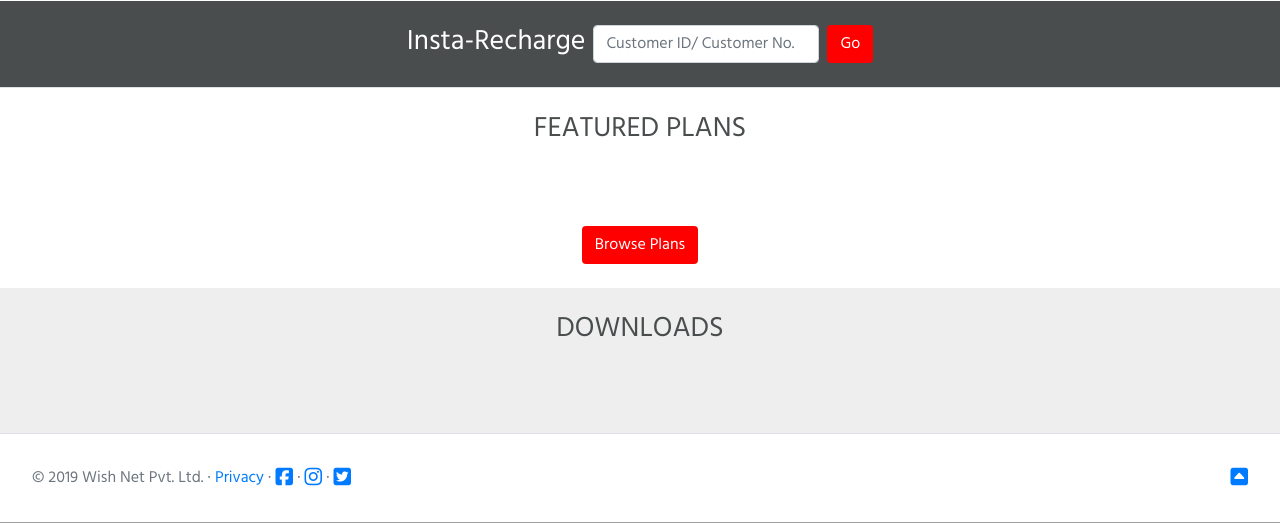
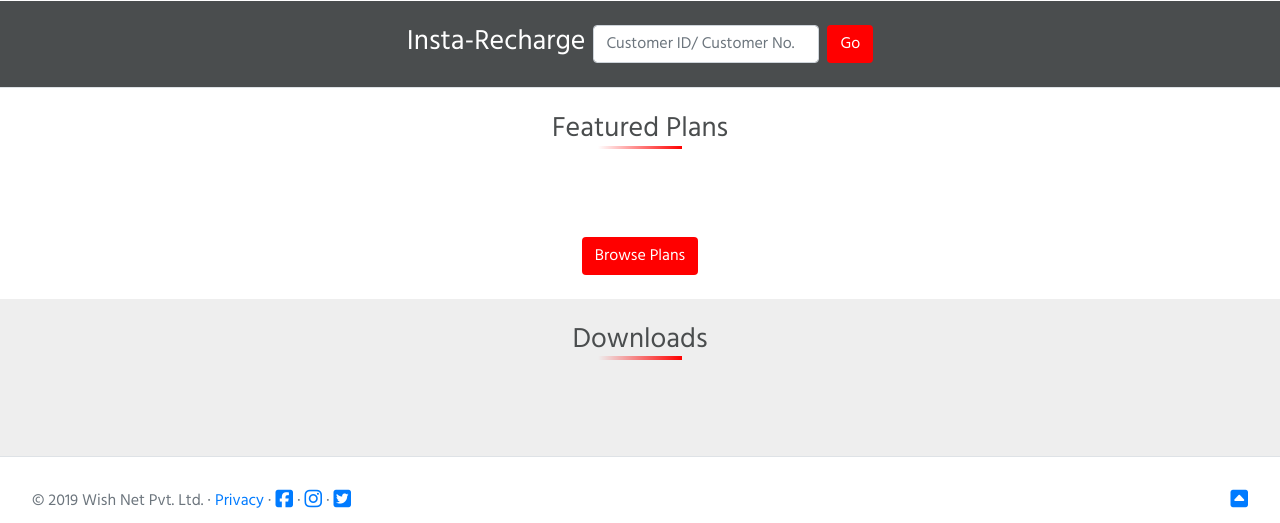
Before and after one commit to soumya707/wishnet-in, a Flask app: template website/templates/index.html in a window 1280 px wide. Shown: the part 622-1145 px from the top of the page. Run offline with Flask 2, Linux system fonts and the light colour scheme; the template is opened without the code that fills it: values that come from a table or form of the project are taken from there, others are empty; parts of the project's set-up code (start-up, migrations or seed data) failed here and were passed over; some libraries are stand-ins or nearby versions; grey boxes are pictures that could not be loaded.

Commit message:
chore: update styling

```diff
--- a/website/static/css/style.css
+++ b/website/static/css/style.css
@@ -10,9 +10,16 @@ body {
 }
 
 .heading-underline {
-    height:0.2rem;
-    width:3%;
+    height: 0.2rem;
+    width: 2em;
     background-image: linear-gradient(to right, transparent, red);
+}
+
+.index-heading-underline {
+    height: 0.2rem;
+    width: 3em;
+    background-image: linear-gradient(to right, transparent, red);
+    margin: 0 auto;
 }
 
 /* LAYOUT */
--- a/website/templates/contact.html
+++ b/website/templates/contact.html
@@ -8,7 +8,7 @@
 <div class="container p-3">
 
   <h2 class="pb-3">Headquarters
-    <div style="height:0.2rem;width:3%;background-image: linear-gradient(to right, transparent, red);"></div>
+    <div class="heading-underline"></div>
   </h2>
 
   <div class="card-deck">
@@ -34,7 +34,7 @@
 <div class="container p-3">
 
   <h2 class="pb-3">Our regional offices
-    <div style="height:0.2rem;width:3%;background-image: linear-gradient(to right, transparent, red);"></div>
+    <div class="heading-underline"></div>
   </h2>
 
   <div class="card-deck">
--- a/website/templates/index.html
+++ b/website/templates/index.html
@@ -69,9 +69,9 @@
     <div class="col-sm-6 {{ loop.cycle('service-odd', 'service-even')}}">
       <img src="{{ url_for('static', filename='img/{}.svg'.format(service.logo_id)) }}"
            class="service-img">
-      <h1 class="service-name" align="center">{{ service.name }}</h1>
+      <h1 class="service-name">{{ service.name }}</h1>
       <h5>
-        <p class="service-desc" align="center">{{ service.features |safe }}</p>
+        <p class="service-desc">{{ service.features |safe }}</p>
       </h5>
     </div> <!-- col -->
     {% endfor %}
@@ -80,7 +80,9 @@
 
 <!-- BEST PLANS -->
 <div class="container-fluid">
-  <h3 class="d-flex p-3 pt-4 justify-content-center heading">FEATURED PLANS</h3>
+  <h3 class="py-4 heading">Featured Plans
+    <div class="index-heading-underline"></div>
+  </h3>
 
   <div class="card-deck p-1">
 
@@ -123,7 +125,9 @@
 
 <!-- BROCHURES -->
 <div class="container-fluid" id="brochures">
-  <h3 class="d-flex p-3 pt-4 justify-content-center heading">DOWNLOADS</h3>
+  <h3 class="py-4 heading">Downloads
+    <div class="index-heading-underline"></div>
+  </h3>
 
     <div class="card-deck pt-3 pb-5">
 
```
